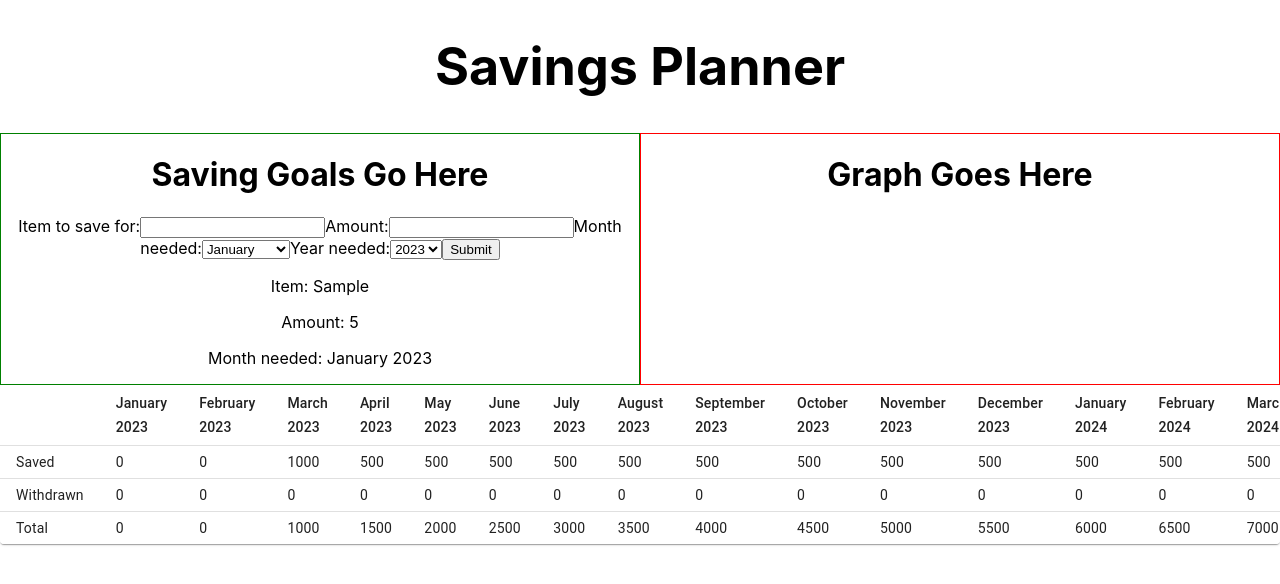
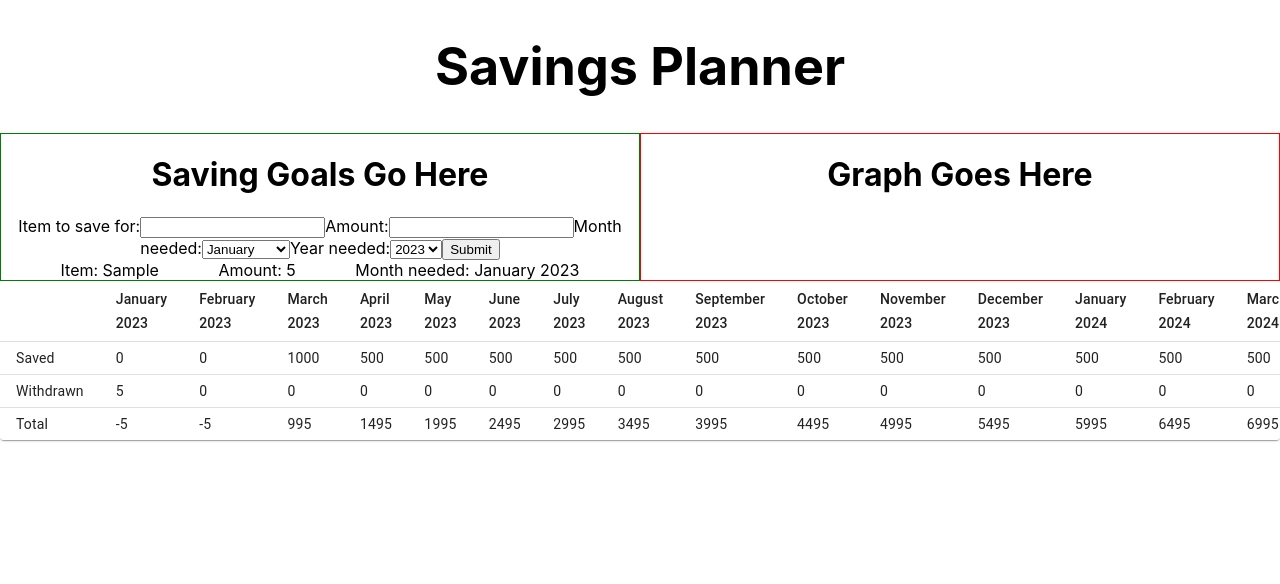
Before and after one commit to AKP-13/savings-planner, a React (Create React App) app: page / in a window 1280 px wide. Both pictures are taken after typing "Sample", "5" into the empty fields and a click on the input 470 px from the left and 249 px from the top of the page. Shown: the top 584 px of the page. Built offline with nearby package versions, Linux system fonts and the light colour scheme.

Commit message:
Restructure app so that amount withdrawn can be calculated from the saving goal end dates defined

```diff
--- a/src/App.js
+++ b/src/App.js
@@ -1,3 +1,4 @@
+import { useState } from 'react';
 // Components
 import SavingsProjectionsTable from './savingsProjections/SavingsProjectionsTable';
 import SavingGoals from './savingGoals/SavingGoals';
@@ -7,15 +8,54 @@ import Header from './header/Header';
 import './App.css';
 
 function App() {
+  const [tableData, setTableData] = useState([
+    { month: 'January 2023', saved: 0, withdrawn: 0 },
+    { month: 'February 2023', saved: 0, withdrawn: 0 },
+    { month: 'March 2023', saved: 1000, withdrawn: 0 },
+    { month: 'April 2023', saved: 500, withdrawn: 0 },
+    { month: 'May 2023', saved: 500, withdrawn: 0 },
+    { month: 'June 2023', saved: 500, withdrawn: 0 },
+    { month: 'July 2023', saved: 500, withdrawn: 0 },
+    { month: 'August 2023', saved: 500, withdrawn: 0 },
+    { month: 'September 2023', saved: 500, withdrawn: 0 },
+    { month: 'October 2023', saved: 500, withdrawn: 0 },
+    { month: 'November 2023', saved: 500, withdrawn: 0 },
+    { month: 'December 2023', saved: 500, withdrawn: 0 },
+    { month: 'January 2024', saved: 500, withdrawn: 0 },
+    { month: 'February 2024', saved: 500, withdrawn: 0 },
+    { month: 'March 2024', saved: 500, withdrawn: 0 },
+    { month: 'April 2024', saved: 500, withdrawn: 0 },
+    { month: 'May 2024', saved: 500, withdrawn: 0 },
+    { month: 'June 2024', saved: 500, withdrawn: 0 },
+    { month: 'July 2024', saved: 500, withdrawn: 0 },
+    { month: 'August 2024', saved: 500, withdrawn: 0 },
+    { month: 'September 2024', saved: 500, withdrawn: 0 },
+    { month: 'October 2024', saved: 500, withdrawn: 0 },
+    { month: 'November 2024', saved: 500, withdrawn: 0 },
+    { month: 'December 2024', saved: 500, withdrawn: 0 },
+    { month: 'January 2025', saved: 500, withdrawn: 0 },
+    { month: 'February 2025', saved: 500, withdrawn: 0 },
+    { month: 'March 2025', saved: 500, withdrawn: 0 },
+    { month: 'April 2025', saved: 500, withdrawn: 0 },
+    { month: 'May 2025', saved: 500, withdrawn: 0 },
+    { month: 'June 2025', saved: 500, withdrawn: 0 },
+    { month: 'July 2025', saved: 500, withdrawn: 0 },
+    { month: 'August 2025', saved: 500, withdrawn: 0 },
+    { month: 'September 2025', saved: 500, withdrawn: 0 },
+    { month: 'October 2025', saved: 500, withdrawn: 0 },
+    { month: 'November 2025', saved: 500, withdrawn: 0 },
+    { month: 'December 2025', saved: 500, withdrawn: 0 }
+  ]);
+
   return (
     <div className="App">
       <Header />
       <div style={{ display: 'flex' }}>
-        <SavingGoals />
+        <SavingGoals setTableData={setTableData} />
 
         <GraphDisplay />
       </div>
-      <SavingsProjectionsTable />
+      <SavingsProjectionsTable tableData={tableData} />
     </div>
   );
 }
--- a/src/savingGoals/SavingGoals.js
+++ b/src/savingGoals/SavingGoals.js
@@ -1,3 +1,4 @@
+/* eslint-disable react/prop-types */
 import { useState } from 'react';
 
 const initialInputs = { monthNeeded: 'January', yearNeeded: '2023' };
@@ -17,7 +18,7 @@ const months = [
 ];
 const years = ['2023', '2024', '2025'];
 
-const SavingGoals = () => {
+const SavingGoals = ({ setTableData }) => {
   const [inputs, setInputs] = useState(initialInputs);
   const [savingItems, setSavingItems] = useState([]);
 
@@ -31,6 +32,15 @@ const SavingGoals = () => {
     event.preventDefault();
     setSavingItems((values) => [...values, { ...inputs }]);
     setInputs(initialInputs);
+    setTableData((prev) => {
+      const monthToUpdate = prev.find((obj) => {
+        return obj.month === `${inputs.monthNeeded} ${inputs.yearNeeded}`;
+      });
+
+      monthToUpdate.withdrawn += Number(inputs.itemAmount);
+
+      return [...prev];
+    });
   };
 
   return (
@@ -83,12 +93,14 @@ const SavingGoals = () => {
       <div>
         {savingItems.length > 0 &&
           savingItems.map(({ itemToSaveFor, itemAmount, monthNeeded, yearNeeded }) => (
-            <div key={itemToSaveFor}>
-              <p>Item: {itemToSaveFor}</p>
-              <p>Amount: {itemAmount}</p>
-              <p>
+            <div
+              key={`${itemToSaveFor}-${monthNeeded}-${yearNeeded}`}
+              style={{ display: 'flex', justifyContent: 'space-evenly' }}>
+              <span>Item: {itemToSaveFor}</span>
+              <span>Amount: {itemAmount}</span>
+              <span>
                 Month needed: {monthNeeded} {yearNeeded}
-              </p>
+              </span>
             </div>
           ))}
       </div>
--- a/src/savingsProjections/SavingsProjectionsTable.js
+++ b/src/savingsProjections/SavingsProjectionsTable.js
@@ -1,3 +1,4 @@
+/* eslint-disable react/prop-types */
 import React from 'react';
 import {
   Table,
@@ -9,49 +10,11 @@ import {
   Paper
 } from '@mui/material';
 
-const columns = [
-  { month: 'January 2023', saved: 0, withdrawn: 0 },
-  { month: 'February 2023', saved: 0, withdrawn: 0 },
-  { month: 'March 2023', saved: 1000, withdrawn: 0 },
-  { month: 'April 2023', saved: 500, withdrawn: 0 },
-  { month: 'May 2023', saved: 500, withdrawn: 0 },
-  { month: 'June 2023', saved: 500, withdrawn: 0 },
-  { month: 'July 2023', saved: 500, withdrawn: 0 },
-  { month: 'August 2023', saved: 500, withdrawn: 0 },
-  { month: 'September 2023', saved: 500, withdrawn: 0 },
-  { month: 'October 2023', saved: 500, withdrawn: 0 },
-  { month: 'November 2023', saved: 500, withdrawn: 0 },
-  { month: 'December 2023', saved: 500, withdrawn: 0 },
-  { month: 'January 2024', saved: 500, withdrawn: 0 },
-  { month: 'February 2024', saved: 500, withdrawn: 0 },
-  { month: 'March 2024', saved: 500, withdrawn: 0 },
-  { month: 'April 2024', saved: 500, withdrawn: 0 },
-  { month: 'May 2024', saved: 500, withdrawn: 0 },
-  { month: 'June 2024', saved: 500, withdrawn: 0 },
-  { month: 'July 2024', saved: 500, withdrawn: 0 },
-  { month: 'August 2024', saved: 500, withdrawn: 0 },
-  { month: 'September 2024', saved: 500, withdrawn: 0 },
-  { month: 'October 2024', saved: 500, withdrawn: 0 },
-  { month: 'November 2024', saved: 500, withdrawn: 0 },
-  { month: 'December 2024', saved: 500, withdrawn: 0 },
-  { month: 'January 2025', saved: 500, withdrawn: 0 },
-  { month: 'February 2025', saved: 500, withdrawn: 0 },
-  { month: 'March 2025', saved: 500, withdrawn: 0 },
-  { month: 'April 2025', saved: 500, withdrawn: 0 },
-  { month: 'May 2025', saved: 500, withdrawn: 0 },
-  { month: 'June 2025', saved: 500, withdrawn: 0 },
-  { month: 'July 2025', saved: 500, withdrawn: 0 },
-  { month: 'August 2025', saved: 500, withdrawn: 0 },
-  { month: 'September 2025', saved: 500, withdrawn: 0 },
-  { month: 'October 2025', saved: 500, withdrawn: 0 },
-  { month: 'November 2025', saved: 500, withdrawn: 0 },
-  { month: 'December 2025', saved: 500, withdrawn: 0 }
-];
-
+export default function SavingsProjectionsTable({ tableData }) {
   let accumulatedSaved = 0;
   let accumulatedWithdrawn = 0;
 
-const totalSaved = columns.map(({ month, saved, withdrawn }) => {
+  const totalSaved = tableData.map(({ month, saved, withdrawn }) => {
     accumulatedSaved += saved;
     accumulatedWithdrawn += withdrawn;
 
@@ -60,14 +23,13 @@ const totalSaved = columns.map(({ month, saved, withdrawn }) => {
     return { month, amount };
   });
 
-export default function SavingsProjectionsTable() {
   return (
     <TableContainer component={Paper}>
       <Table sx={{ minWidth: 650 }} size="small" aria-label="a dense table">
         <TableHead>
           <TableRow>
             <TableCell />
-            {columns.map(({ month }) => (
+            {tableData.map(({ month }) => (
               <TableCell key={month}>{month}</TableCell>
             ))}
           </TableRow>
@@ -77,7 +39,7 @@ export default function SavingsProjectionsTable() {
             <TableCell component="th" scope="row">
               Saved
             </TableCell>
-            {columns.map(({ month, saved }) => (
+            {tableData.map(({ month, saved }) => (
               <TableCell key={`${month}-saved`}>{saved}</TableCell>
             ))}
           </TableRow>
@@ -86,7 +48,7 @@ export default function SavingsProjectionsTable() {
             <TableCell component="th" scope="row">
               Withdrawn
             </TableCell>
-            {columns.map(({ month, withdrawn }) => (
+            {tableData.map(({ month, withdrawn }) => (
               <TableCell key={`${month}-withdrawn`}>{withdrawn}</TableCell>
             ))}
           </TableRow>
```
Lines whose indentation alone changed are shown as unchanged.
